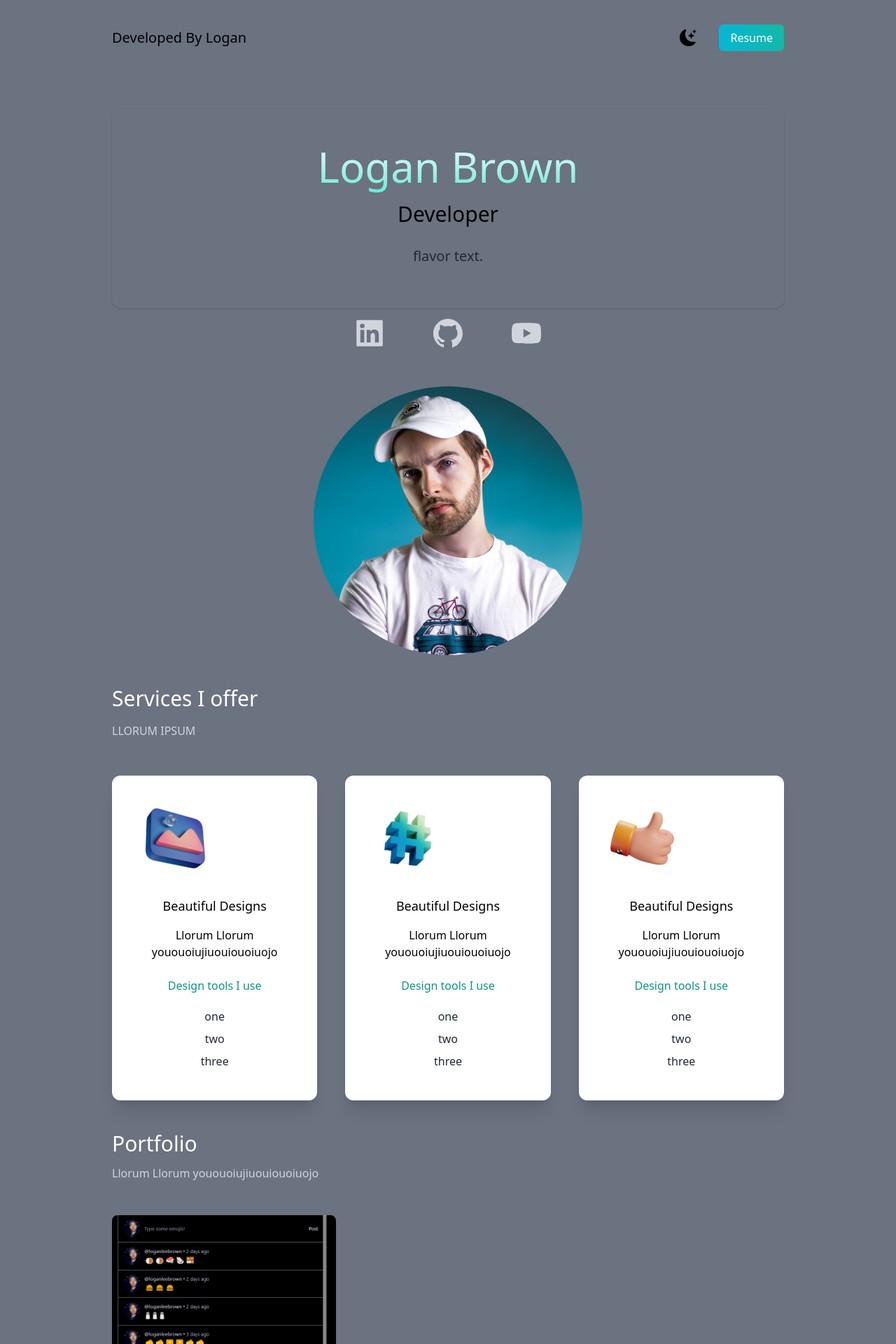
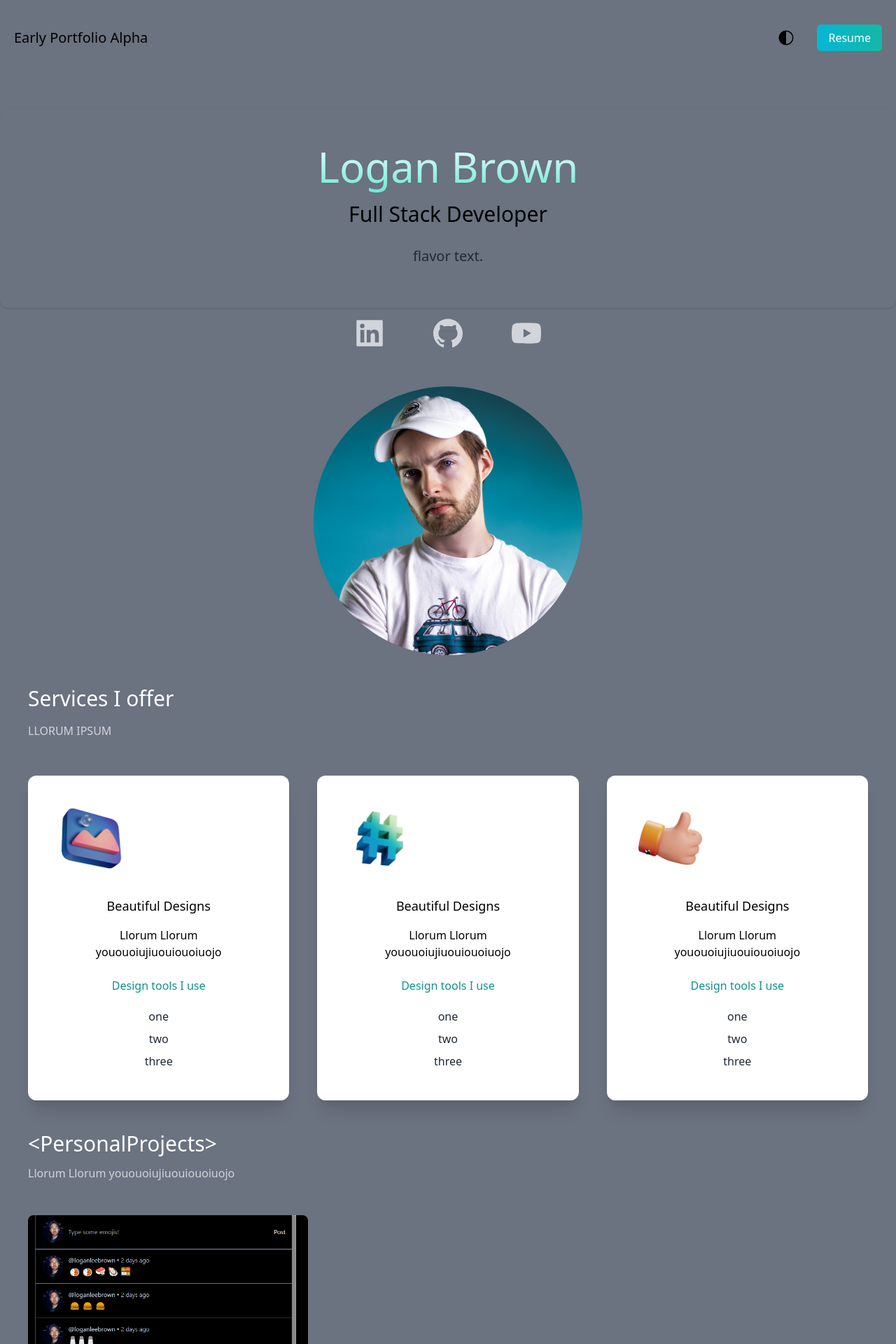
Before and after one commit to LoganLeeBrown/portfolibo, a Next.js app: page / in a window 1280 px wide. Shown: the top 1920 px of the page at 70% size. Built offline with nearby package versions, Linux system fonts and the light colour scheme.

Commit message:
Update padding and rename sections

```diff
--- a/pages/index.js
+++ b/pages/index.js
@@ -1,6 +1,6 @@
 import { Inter } from "next/font/google";
 import Head from "next/head";
-import { BsFillMoonStarsFill } from "react-icons/bs";
+import { VscColorMode } from "react-icons/vsc";
 import { AiFillGithub, AiFillLinkedin, AiFillYoutube } from "react-icons/ai";
 import Image from "next/image";
 import avatar from "../public/avatar.jpg";
@@ -27,13 +27,13 @@ export default function Home() {
         <meta name="description" content="Generated by create" />
         <link rel="icon" href="/favicon.ico" />
       </Head>
-      <main className="bg-white px-10 md:px-20 lg:px-40 dark:bg-gray-500">
+      <main className="bg-white dark:bg-gray-500">
         <section>
-          <nav className="py-10 mb-12 flex justify-between">
-            <h1 className="text-xl">Developed By Logan</h1>
+          <nav className="py-10 px-5 mb-12 flex justify-between">
+            <h1 className="text-xl">Early Portfolio Alpha</h1>
             <ul className="flex items-center">
               <li>
-                <BsFillMoonStarsFill
+                <VscColorMode
                   onClick={() => setDarkMode(!darkMode)}
                   className="cursor-pointer text-2xl"
                 />
@@ -52,7 +52,7 @@ export default function Home() {
             <h2 className="text-5xl text-transparent bg-clip-text py-3 bg-gradient-to-t from-teal-600 to-gray-300 font-medium md:text-6xl dark:from-teal-300 dark:to-white">
               Logan Brown
             </h2>
-            <h3 className="text-2xl md:text-3xl py-2">Developer</h3>
+            <h3 className="text-2xl md:text-3xl py-2">Full Stack Developer</h3>
             <p className="text-md py-5 leading-8 text-gray-800 md:text-xl max-w-lg mx-auto">
               flavor text.
             </p>
@@ -76,7 +76,7 @@ export default function Home() {
           </div>
         </section>
 
-        <section>
+        <section className="px-10">
           <div>
             <h3 className="text-3xl py-1 dark:text-white">Services I offer</h3>
             <p className="text-md py-2 leading-8 text-gray-800 dark:text-gray-300">
@@ -124,9 +124,12 @@ export default function Home() {
             </div>
           </div>
         </section>
-        <section>
+
+        <section className="px-10">
           <div>
-            <h3 className="text-3xl py-1 dark:text-white">Portfolio</h3>
+            <h3 className="text-3xl py-1 dark:text-white">
+              &lt;PersonalProjects&gt;
+            </h3>
             <p className="py-2 dark:text-gray-300">
               Llorum Llorum yououoiujiuouiouoiuojo
             </p>
@@ -134,8 +137,10 @@ export default function Home() {
           <div className="flex flex-col gap-10 py-10 lg:flex-row lg:flex-wrap sm:flex-1">
             <div className="basis-1/3 relative">
               <Link href="https://chirp-ten-henna.vercel.app/">
-                <div className="absolute bottom-0 left-0 right-0 top-0 h-full w-full overflow-hidden bg-[hsl(0,0%,98.4%,0.2)] bg-fixed opacity-0 transition duration-300 ease-in-out hover:opacity-100 rounded-lg">
-                  <span className="absolute mx-3 my-3 text-white">Chirp</span>
+                <div className="absolute h-full w-full overflow-hidden bg-[hsl(0,0%,98.4%,0.2)] bg-fixed opacity-0 transition duration-300 ease-in-out hover:opacity-100 rounded-lg">
+                  <span className="absolute my-4 mx-4 text-black bg-white bg-opacity-50 rounded-full px-2 font-medium">
+                    Chirp
+                  </span>
                 </div>
                 <Image
                   className="rounded-lg object-cover"
```
